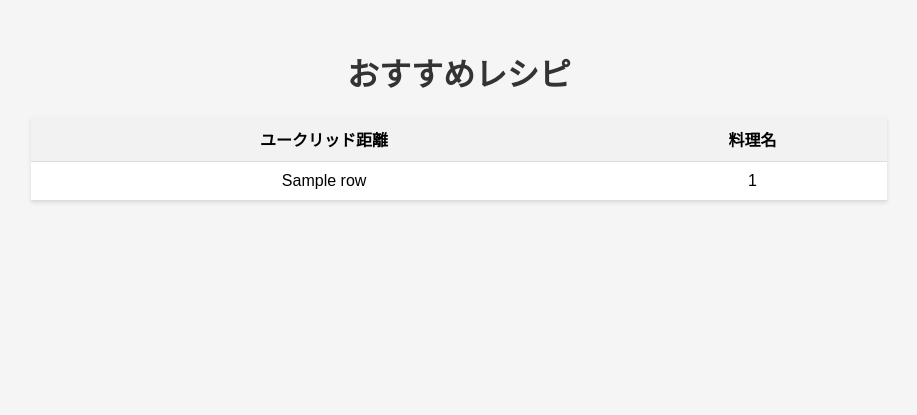
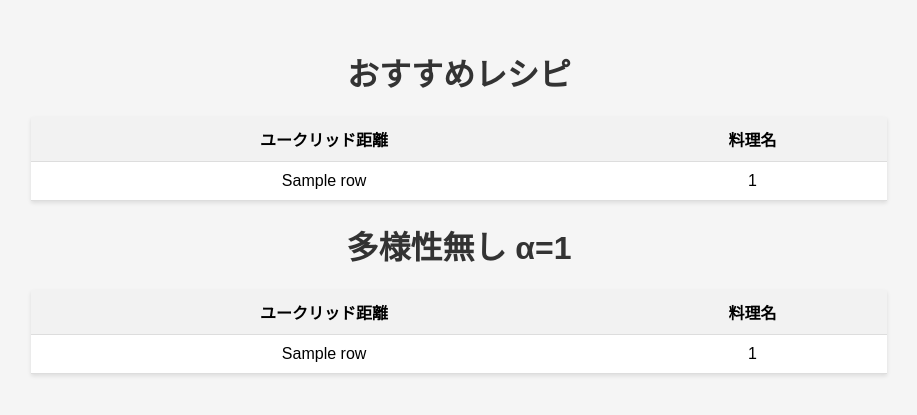
Before and after one commit to rin-m/RecipeSearch, a Flask app: template templates/results.html in a window 1280 px wide. Shown: the top 415 px of the page, without its empty margins (181-1098 px from the left). Run offline with Flask 2, Linux system fonts and the light colour scheme; the template is opened without the code that fills it: most values are stand-ins (such as "Sample title", 1, 10 or a date in 2020).

Commit message:
多様性考慮前のランキングを表示する

```diff
--- a/app.py
+++ b/app.py
@@ -46,8 +46,8 @@ def keyword_sql():
 @app.route("/mood1", methods = ["POST"])
 def mood1():
     # テンプレートに結果を渡してレンダリング
-    recommended_recipes = recommended_recipe_list()
-    return render_template('results.html', recommended_recipes=recommended_recipes)
+    recommended_recipes, sorted_list = recommended_recipe_list()
+    return render_template('results.html', recommended_recipes=recommended_recipes, sorted_list=sorted_list)
 
 def mood_sql():
     # データベースに接続
@@ -83,9 +83,9 @@ def recommended_recipe_list():
     # euclidean_distance_list = euclidean_distance(recipe_list)
 
     # ユークリッド距離の値のリストとレシピデータのリストを結合
-    recommended_recipes = sort_by_distance(recipe_list, euclidean_distance_list)
+    recommended_recipes, sorted_list = sort_by_distance(recipe_list, euclidean_distance_list)
 
-    return recommended_recipes
+    return recommended_recipes, sorted_list
 
 '''
 def euclidean_distance(recipe_list):
@@ -225,7 +225,7 @@ def sort_by_distance(recipe_list, euclidean_distance_list):
     sorted_list_reciprocal = sort_list_reciprocal(sorted_list)
     recommended_recipe_list = greedy_reranking(sorted_list_reciprocal, 10, 0.5)
 
-    return recommended_recipe_list
+    return recommended_recipe_list, sorted_list
 
 
 # リストの要素の値を逆数にしてリストを返す
--- a/templates/results.html
+++ b/templates/results.html
@@ -21,5 +21,21 @@
             {% endfor %}
 
         </table>
+
+        <h1>多様性無し α=1</h1>
+        <table>
+            <tr>
+                <th>ユークリッド距離</th>
+                <th>料理名</th>
+            </tr>
+
+            {% for row in sorted_list[:10] %}
+            <tr>
+                <td>{{ row[8] }}</td>
+                <td>{{ row[0] }}</td>
+            </tr>
+            {% endfor %}
+
+        </table>
     </body>
 </html>
```
